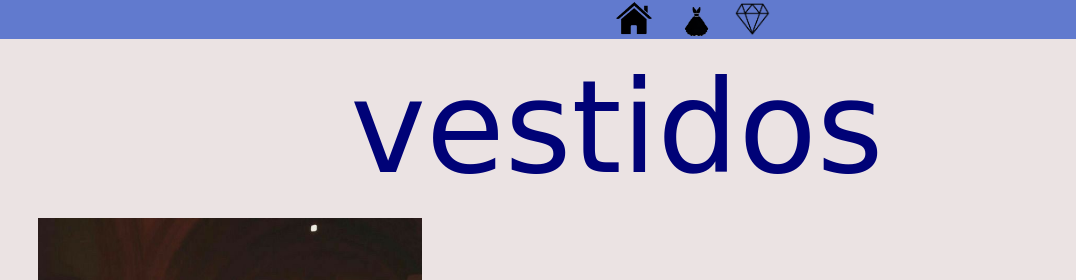
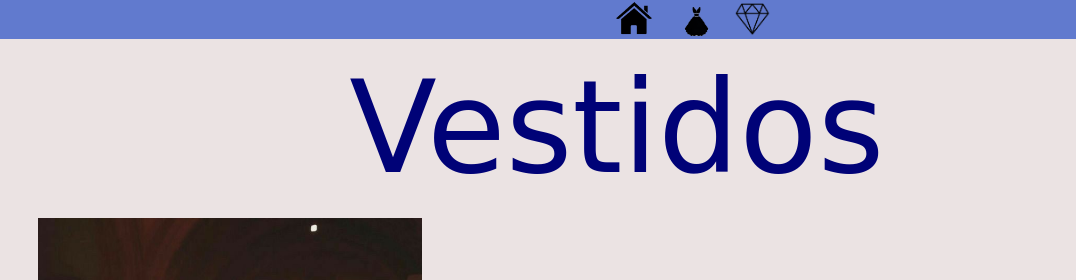
Before and after one commit to ADG-7/ADGuimaraes, a plain HTML site: page vestidos.html in a window 1280 px wide. Shown: the top 280 px of the page, 0-1076 px from the left. Drawn offline with Linux system fonts and the light colour scheme.

Commit message:
Update vestidos.html

```diff
--- a/vestidos.html
+++ b/vestidos.html
@@ -20,7 +20,7 @@
  <img src="A.D.G-removebg-preview.png" class="logo">
 
 
- <p class="paragrafo">vestidos</p>
+ <p class="paragrafo">Vestidos</p>
 
  <a href="contatos.html"><img src="vestio pohledný.jpg" class="imagem"></a>
 
```
